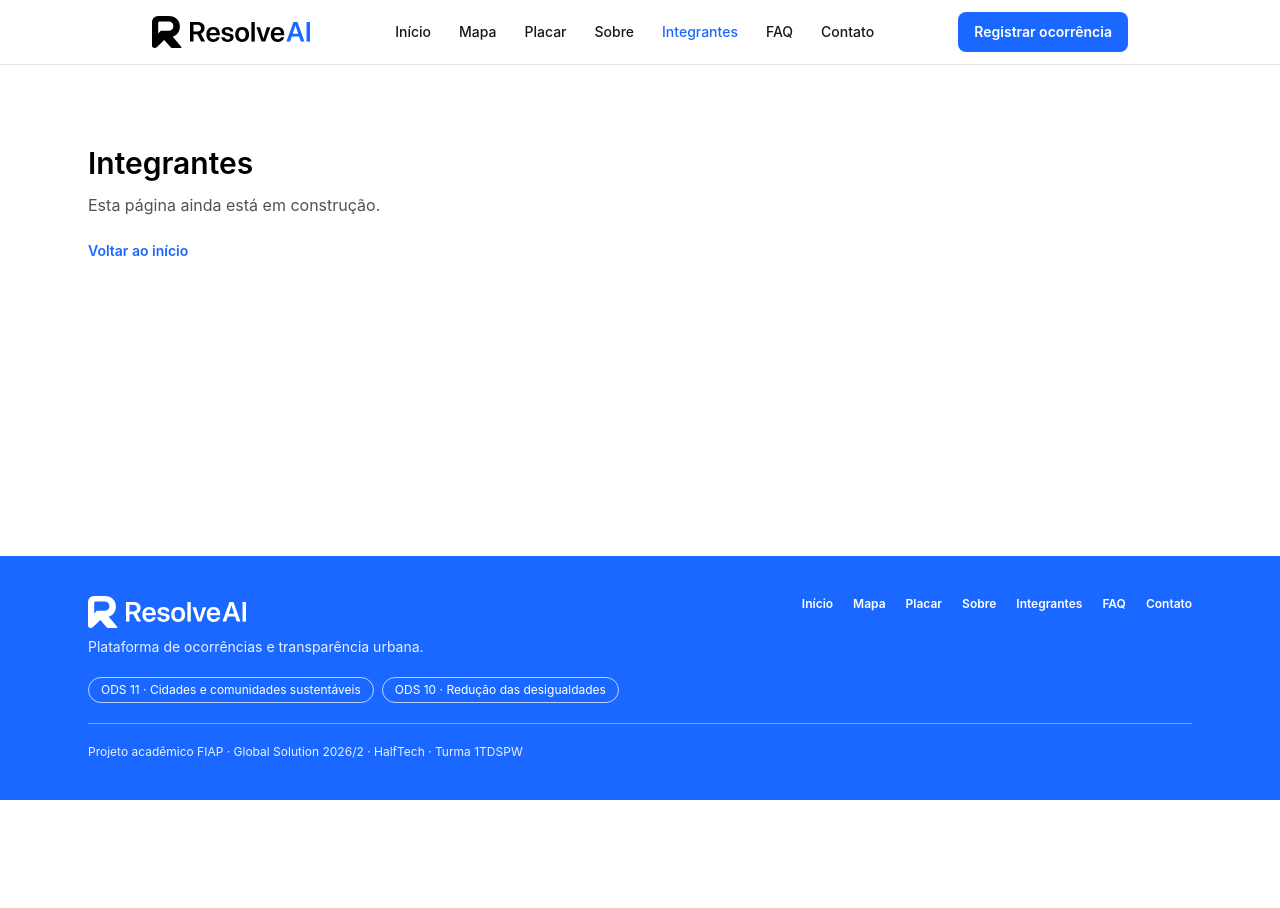
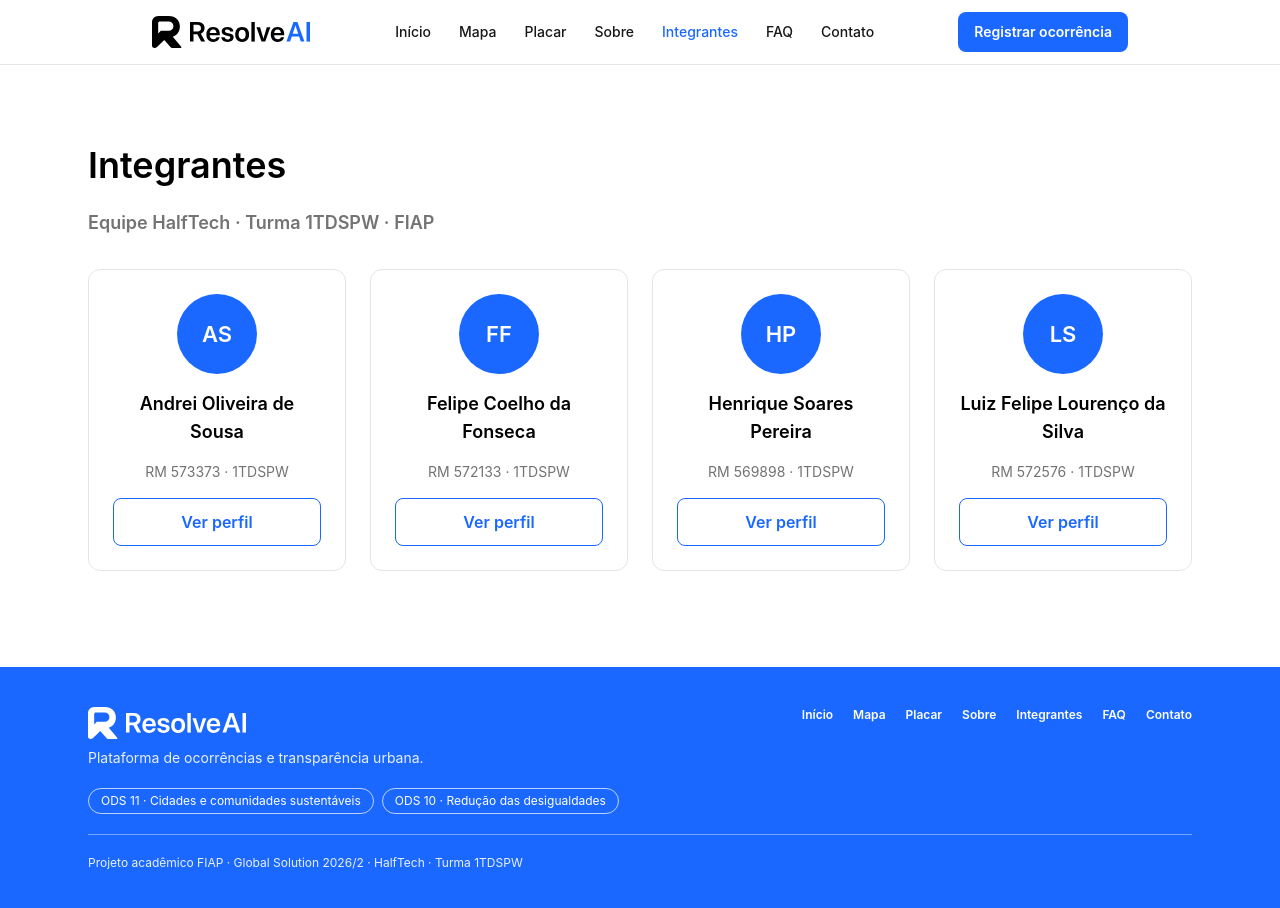
Before and after one commit to ResolveAI-Global-Solution/Front-end-ResolveAi, a React (Vite) app: page /integrantes in a window 1280 px wide. Shown: the top 908 px of the page. Before the commit the page ends 800 px from the top, so only its background shows below. Built offline with nearby package versions, Linux system fonts and the light colour scheme.

Commit message:
feat: adiciona página Integrantes com cards e rota

```diff
--- a/src/main.tsx
+++ b/src/main.tsx
@@ -5,6 +5,7 @@ import App from './App'
 import Home from './routes/Home'
 import Sobre from './routes/Sobre'
 import Contato from './routes/Contato'
+import Integrantes from './routes/Integrantes'
 import Placeholder from './routes/Placeholder'
 import './index.css'
 
@@ -17,7 +18,7 @@ const router = createBrowserRouter([
       { path: '/mapa', element: <Placeholder titulo="Mapa" /> },
       { path: '/placar', element: <Placeholder titulo="Placar" /> },
       { path: '/sobre', element: <Sobre /> },
-      { path: '/integrantes', element: <Placeholder titulo="Integrantes" /> },
+      { path: '/integrantes', element: <Integrantes /> },
       { path: '/faq', element: <Placeholder titulo="FAQ" /> },
       { path: '/contato', element: <Contato /> },
       { path: '/registrar', element: <Placeholder titulo="Registrar ocorrência" /> },
--- /dev/null
+++ b/src/routes/Integrantes/IntegranteCard.tsx
@@ -0,0 +1,21 @@
+import { Link } from 'react-router-dom'
+import Avatar from '../../components/Avatar'
+import type { Integrante } from '../../types'
+
+export default function IntegranteCard({ rm, nome, turma }: Integrante) {
+  return (
+    <article className="flex flex-col items-center gap-4 rounded-xl border border-neutral-200 p-6 text-center">
+      <Avatar nome={nome} />
+      <h2 className="text-lg font-semibold">{nome}</h2>
+      <p className="text-sm text-neutral-500">
+        RM {rm} · {turma}
+      </p>
+      <Link
+        to={`/integrantes/${rm}`}
+        className="mt-auto flex min-h-12 w-full items-center justify-center rounded-lg border-[1.5px] border-brand bg-white px-5 font-semibold text-brand hover:bg-brand-soft"
+      >
+        Ver perfil
+      </Link>
+    </article>
+  )
+}
--- /dev/null
+++ b/src/routes/Integrantes/index.tsx
@@ -0,0 +1,17 @@
+import { integrantes } from '../../data/integrantes'
+import IntegranteCard from './IntegranteCard'
+
+export default function Integrantes() {
+  return (
+    <section className="mx-auto max-w-6xl px-4 pt-12 pb-16 sm:px-6 lg:pt-20 lg:pb-24">
+      <h1 className="text-3xl font-semibold sm:text-4xl">Integrantes</h1>
+      <p className="mt-6 text-lg font-semibold text-neutral-500">Equipe HalfTech · Turma 1TDSPW · FIAP</p>
+
+      <div className="mt-8 grid gap-6 sm:grid-cols-2 lg:grid-cols-4">
+        {integrantes.map((integrante) => (
+          <IntegranteCard key={integrante.rm} {...integrante} />
+        ))}
+      </div>
+    </section>
+  )
+}
```
